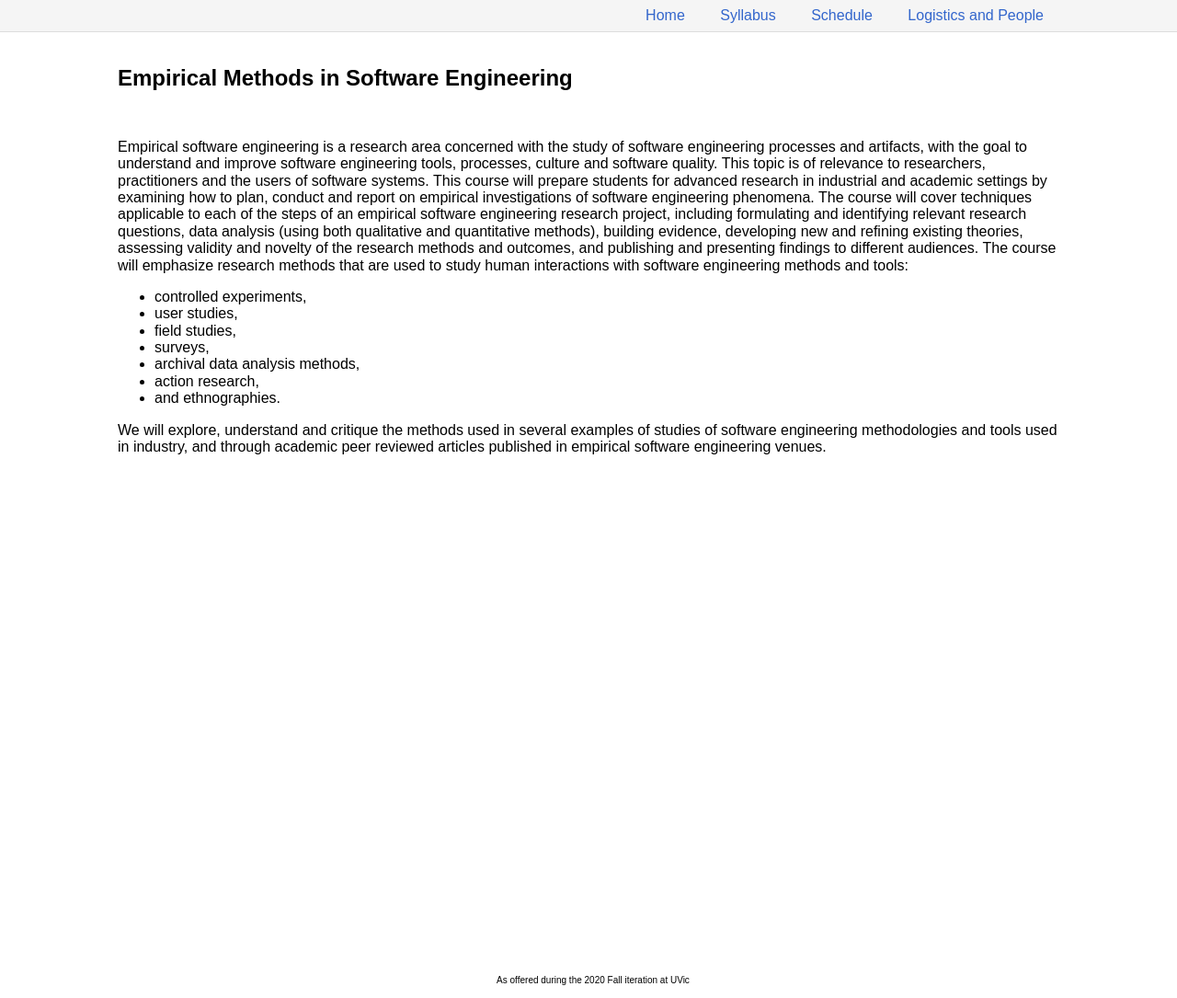
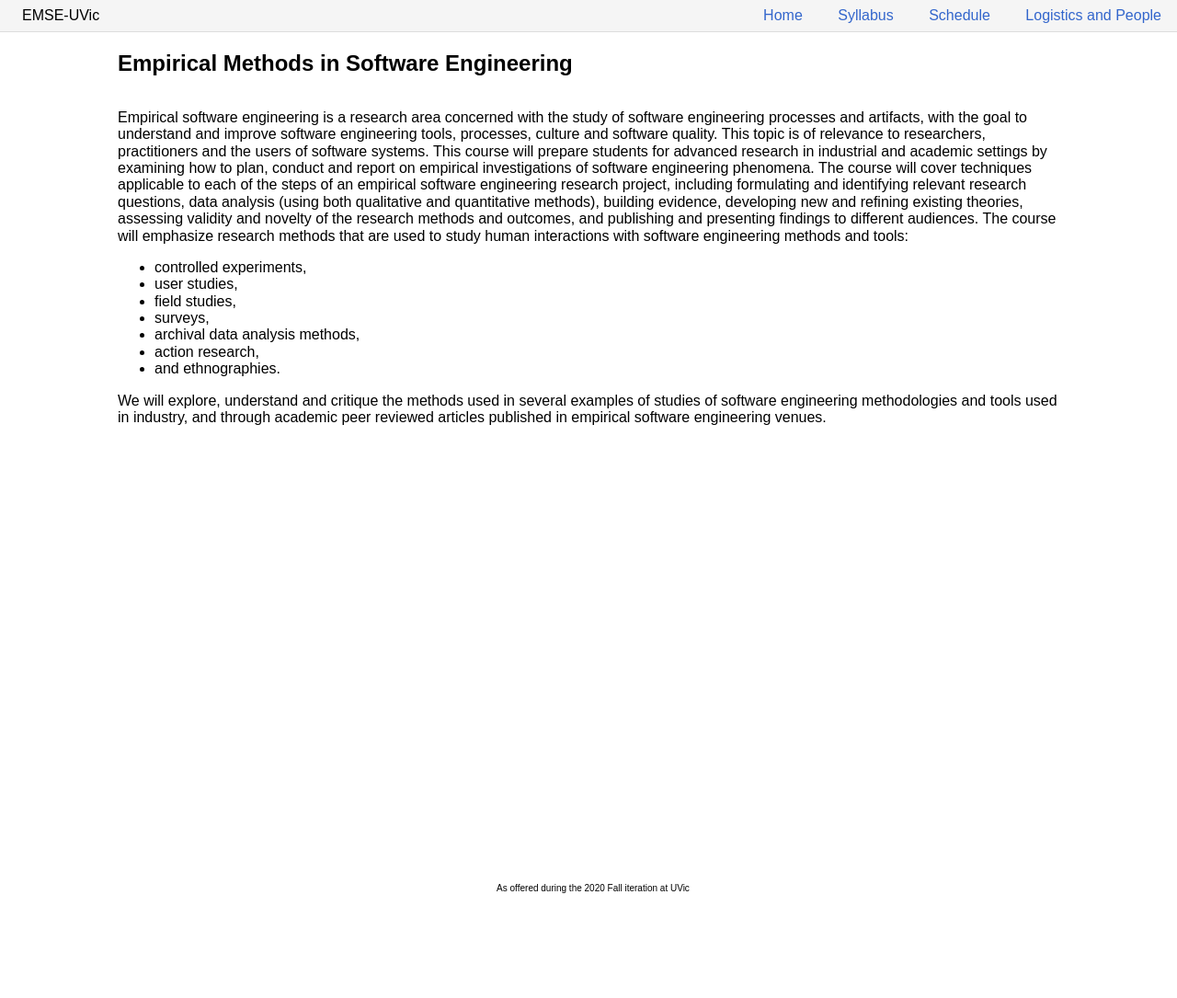
Before and after one commit to emse-uvic/emse-uvic.github.io, a Jekyll site: the page built from index.markdown, in a window 1280 px wide. Shown: the whole page at 92% size. Built offline with Jekyll 4.4.1, drawn with Linux system fonts in a browser that asks for light colours; nearby versions of some CDN libraries; after the commit the page ends 985 px from its top, so only the background shows below that.

Commit message:
Fix header issue

```diff
--- a/_includes/header.html
+++ b/_includes/header.html
@@ -29,7 +29,10 @@
     </head>
     <body>
         <header class="pure-g">
-            <div id="div-nav" class="pure-u-1">
+            <div id="div-banner" class="pure-u-1-2">
+                <span>EMSE-UVic</span>
+            </div>
+            <div id="div-nav" class="pure-u-1-2">
                 <nav id="navbar">
                     <a href="{{ site.url }}/index.html">Home</a>
                     <a href="{{ site.url }}/syllabus.html">Syllabus</a>
@@ -38,8 +41,5 @@
                     <a href="javascript:void(0);" class="icon" onclick="toggle_navbar()"><i class="fa fa-bars"></i></a>
                 </nav>
             </div>
-            <div id="div-title" class="pure-u-1">
-                <h2>{{ site.title }}</h2>
-            </div>
         </header>
         <div id="main">
--- a/assets/css/main.css
+++ b/assets/css/main.css
@@ -3,6 +3,21 @@ body {
     flex-direction: column;
     height: 100vh;
     margin: 0;
+}
+
+#div-banner {
+    font-size: medium;
+    max-width: 1024px;
+    margin-left: auto;
+    margin-right: auto;
+    padding: 0.5em 0;
+    text-align: left;
+    background-color: #F5F5F5;
+    border-bottom: 1px solid #DDDDDD;
+}
+
+#div-banner span {
+    padding-left: 1.5em;
 }
 
 #div-nav{
@@ -41,8 +56,6 @@ a:visited {
 
 #div-title {
     max-width: 1024px;
-    margin: 1em auto;
-    padding: 0 0.5em;
 }
 
 #div-title h2 {
@@ -55,6 +68,8 @@ a:visited {
     min-height: 100%;
     margin: 0 auto 10px auto;
     padding: 0 1.5em;
+    text-align: left;
+    width: 100%;
 }
 
 footer {
--- a/index.markdown
+++ b/index.markdown
@@ -4,6 +4,10 @@
 
 layout: default
 ---
+
+<div id="div-title" class="pure-u-1">
+    <h2>{{ site.title }}</h2>
+</div>
 
 Empirical software engineering is a research area concerned with the study of software engineering processes and artifacts, with the goal to understand and improve software engineering tools, processes, culture and software quality.
 This topic is of relevance to researchers, practitioners and the users of software systems.
```
